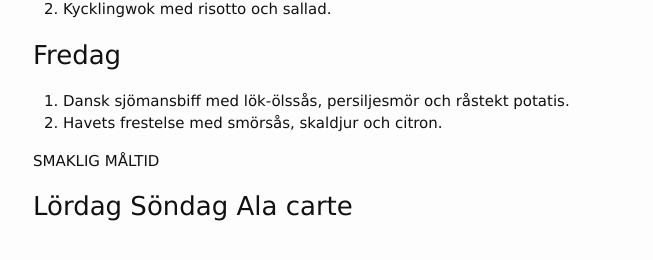
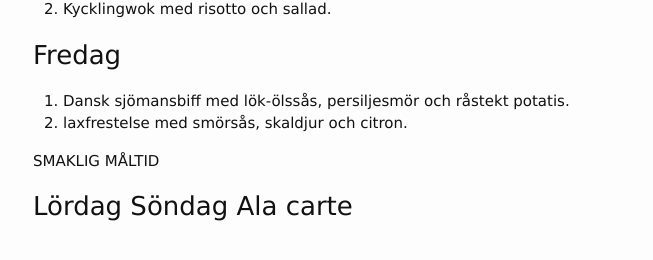
Before and after one commit to FarInn62/farinn62.github.io, a Jekyll site: the page built from lunch.md, in a window 1280 px wide. Shown: the part 605-865 px from the top of the page, without its empty margins (237-890 px from the left). Built offline with Jekyll 4.4.1, drawn with Linux system fonts in a browser that asks for light colours.

Commit message:
Update lunch.md

```diff
--- a/lunch.md
+++ b/lunch.md
@@ -31,7 +31,7 @@ Alla rätter: 110:- Take away: 90:-
 
 ### Fredag
 1.  Dansk sjömansbiff med lök-ölssås, persiljesmör och råstekt potatis.
-2.  Havets frestelse med smörsås, skaldjur och citron.
+2.  laxfrestelse med smörsås, skaldjur och citron.
 
 SMAKLIG MÅLTID
 
```
